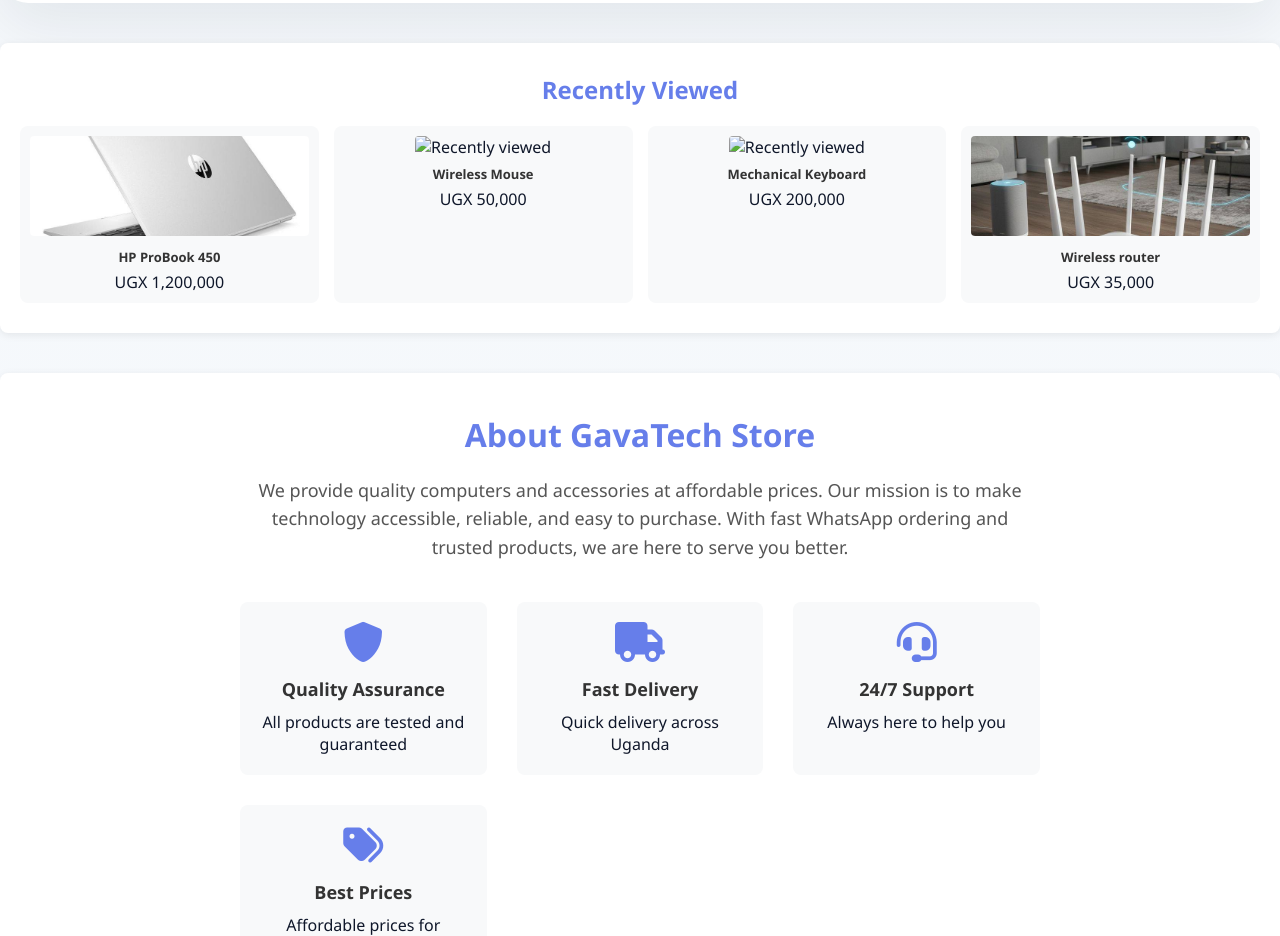
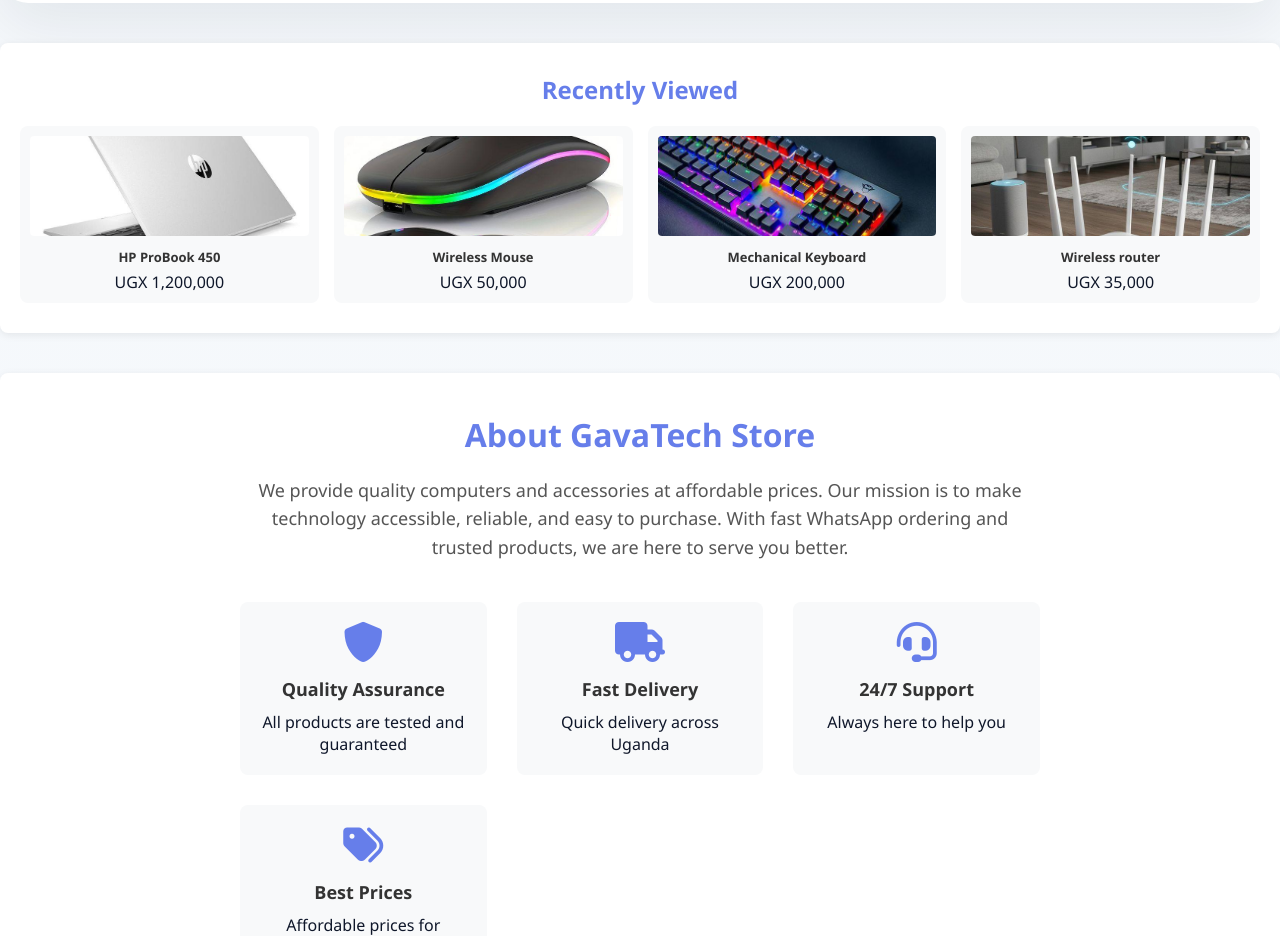
Before and after one commit to AmanyaRicky/GavaTech-Store, a plain HTML site: page index.html in a window 1280 px wide. Shown: the part 7640-8576 px from the top of the page. Drawn offline with Linux system fonts and the light colour scheme.

Commit message:
Update index.html

```diff
--- a/index.html
+++ b/index.html
@@ -694,13 +694,13 @@
         </div>
 
         <div class="recent-product">
-            <img src="recent-wireless mouse.jpg" alt="Recently viewed">
+            <img src="wireless mouse.jpg" alt="Recently viewed">
             <h4>Wireless Mouse</h4>
             <span class="recent-price">UGX 50,000</span>
         </div>
 
         <div class="recent-product">
-            <img src="recent-mechanical-keyboard.jpg" alt="Recently viewed">
+            <img src="mechanical keyboard.jpg" alt="Recently viewed">
             <h4>Mechanical Keyboard</h4>
             <span class="recent-price">UGX 200,000</span>
         </div>
```
